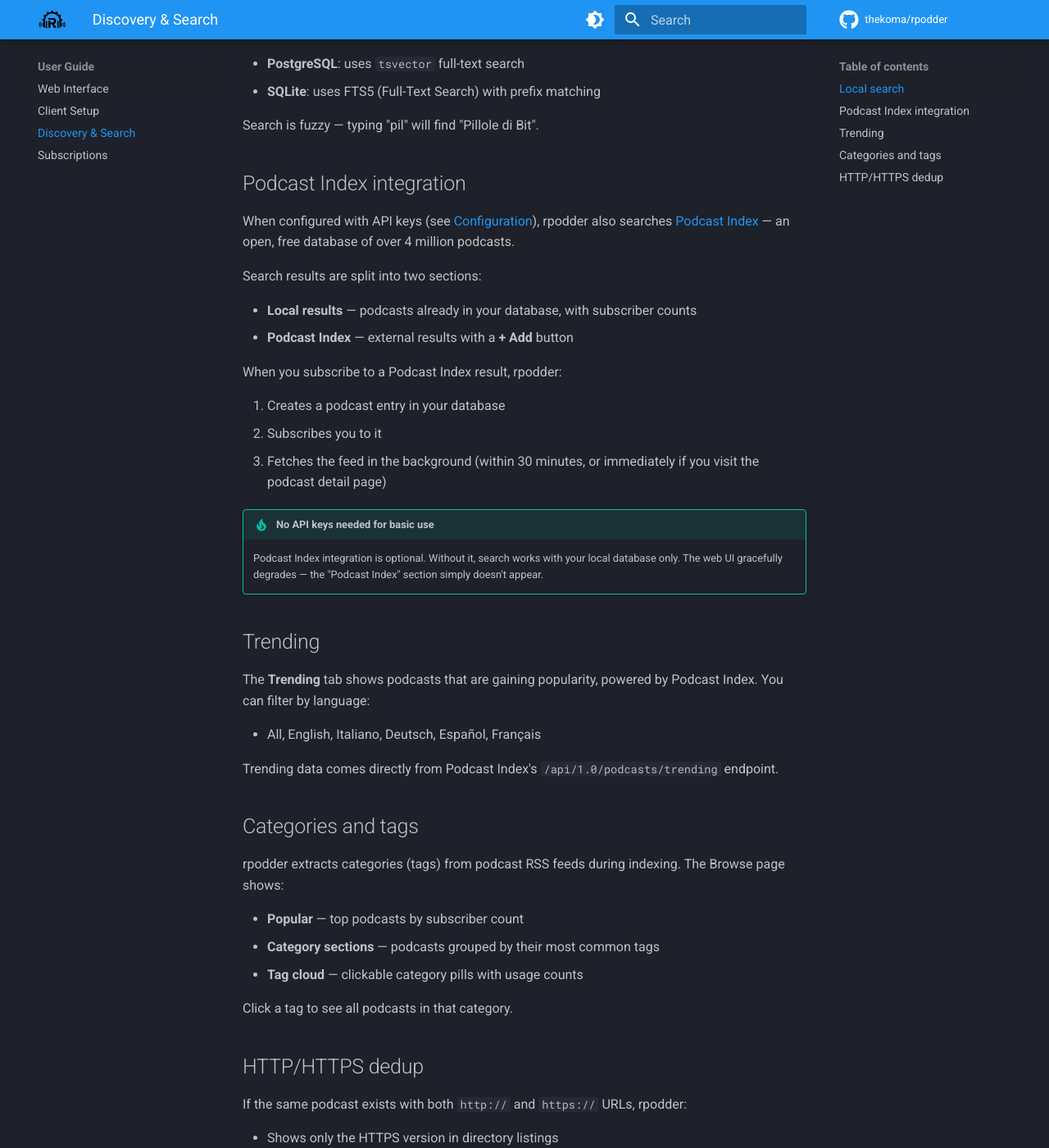
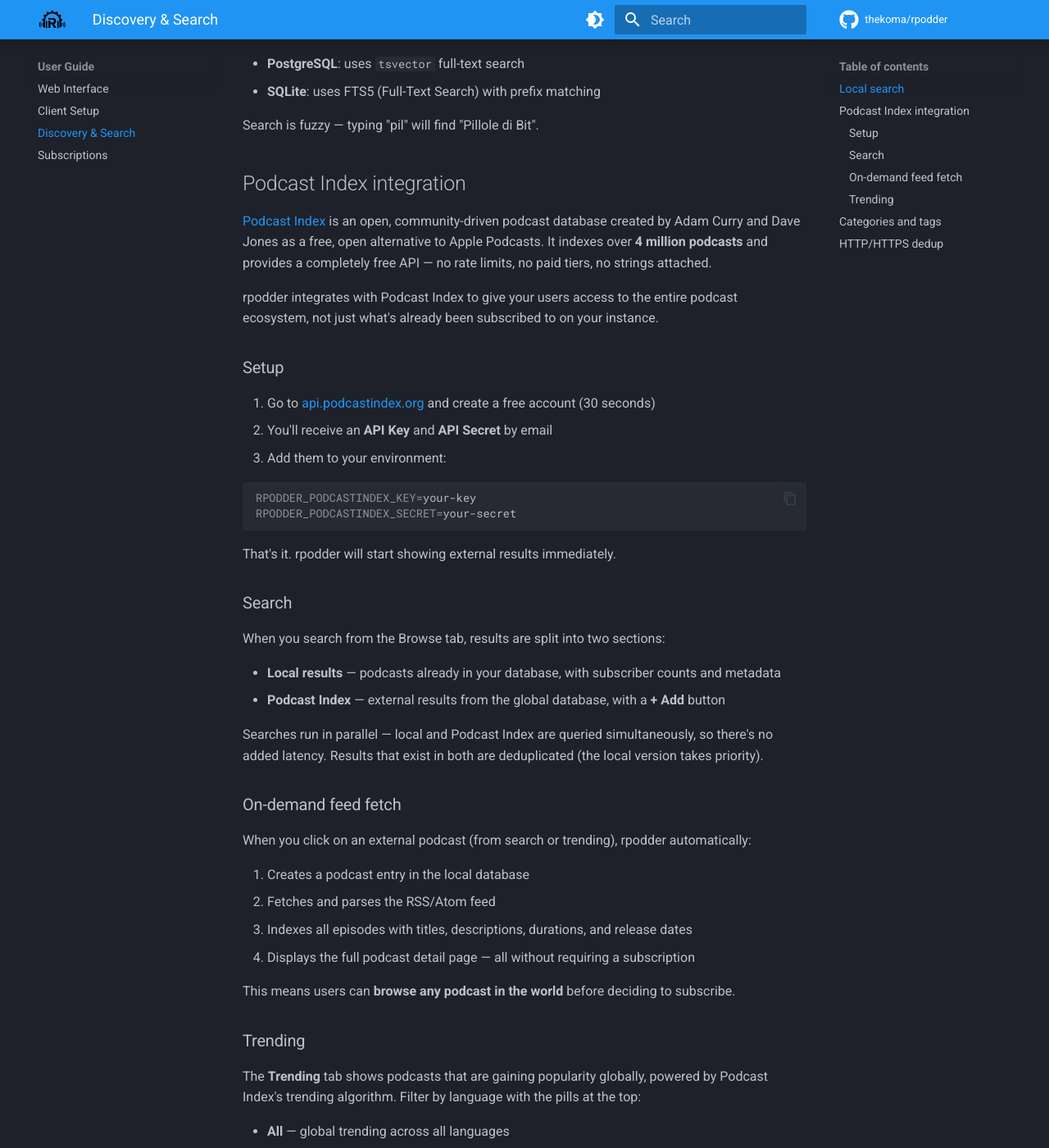
Before and after one commit to thekoma/rpodder, an MkDocs documentation site: the page built from docs/src/user-guide/discovery.md, in a window 1280 px wide and 1400 px high, scrolled down 1386 px. Shown: the whole window at 82% size. Built offline with MkDocs 1.6.1 and Material for MkDocs 9.7.7, drawn with Linux system fonts in a browser that asks for light colours; comment, search, counter and statistics services are not loaded; some of the changed text lies outside the part shown.

Commit message:
Document Podcast Index integration in docs, README, and CLAUDE.md
- Configuration guide: expanded Podcast Index section with setup
  instructions, recommendation tip, and link to free API registration
- Discovery guide: full Podcast Index documentation covering setup,
  search, on-demand feed fetch, trending, and a note about the project
- API reference: added response examples for external search endpoint
- README: added PODCASTINDEX_KEY/SECRET to config table
- CLAUDE.md: added Podcast Index env vars to config table

Co-Authored-By: Claude Opus 4.6 (1M context) <noreply@anthropic.com>

````diff
--- a/docs/src/user-guide/discovery.md
+++ b/docs/src/user-guide/discovery.md
@@ -17,29 +17,57 @@ Search is fuzzy — typing "pil" will find "Pillole di Bit".
 
 ## Podcast Index integration
 
-When configured with API keys (see [Configuration](../getting-started/configuration.md#podcast-index)), rpodder also searches [Podcast Index](https://podcastindex.org) — an open, free database of over 4 million podcasts.
+[Podcast Index](https://podcastindex.org/) is an open, community-driven podcast database created by Adam Curry and Dave Jones as a free, open alternative to Apple Podcasts. It indexes over **4 million podcasts** and provides a completely free API — no rate limits, no paid tiers, no strings attached.
 
-Search results are split into two sections:
+rpodder integrates with Podcast Index to give your users access to the entire podcast ecosystem, not just what's already been subscribed to on your instance.
 
-- **Local results** — podcasts already in your database, with subscriber counts
-- **Podcast Index** — external results with a **+ Add** button
+### Setup
 
-When you subscribe to a Podcast Index result, rpodder:
+1. Go to [api.podcastindex.org](https://api.podcastindex.org/) and create a free account (30 seconds)
+2. You'll receive an **API Key** and **API Secret** by email
+3. Add them to your environment:
 
-1. Creates a podcast entry in your database
-2. Subscribes you to it
-3. Fetches the feed in the background (within 30 minutes, or immediately if you visit the podcast detail page)
+```bash
+RPODDER_PODCASTINDEX_KEY=your-key
+RPODDER_PODCASTINDEX_SECRET=your-secret
+```
+
+That's it. rpodder will start showing external results immediately.
+
+### Search
+
+When you search from the Browse tab, results are split into two sections:
+
+- **Local results** — podcasts already in your database, with subscriber counts and metadata
+- **Podcast Index** — external results from the global database, with a **+ Add** button
+
+Searches run in parallel — local and Podcast Index are queried simultaneously, so there's no added latency. Results that exist in both are deduplicated (the local version takes priority).
+
+### On-demand feed fetch
+
+When you click on an external podcast (from search or trending), rpodder automatically:
+
+1. Creates a podcast entry in the local database
+2. Fetches and parses the RSS/Atom feed
+3. Indexes all episodes with titles, descriptions, durations, and release dates
+4. Displays the full podcast detail page — all without requiring a subscription
+
+This means users can **browse any podcast in the world** before deciding to subscribe.
+
+### Trending
+
+The **Trending** tab shows podcasts that are gaining popularity globally, powered by Podcast Index's trending algorithm. Filter by language with the pills at the top:
+
+- **All** — global trending across all languages
+- **English**, **Italiano**, **Deutsch**, **Español**, **Français** — filtered by language
+
+This is a great way to discover popular podcasts in your language that you might not have heard of.
 
 !!! tip "No API keys needed for basic use"
-    Podcast Index integration is optional. Without it, search works with your local database only. The web UI gracefully degrades — the "Podcast Index" section simply doesn't appear.
+    Podcast Index integration is optional. Without it, search works with your local database only and the Trending tab won't appear. The web UI gracefully degrades — everything else works exactly the same.
 
-## Trending
-
-The **Trending** tab shows podcasts that are gaining popularity, powered by Podcast Index. You can filter by language:
-
-- All, English, Italiano, Deutsch, Español, Français
-
-Trending data comes directly from Podcast Index's `/api/1.0/podcasts/trending` endpoint.
+!!! info "About Podcast Index"
+    [Podcast Index](https://podcastindex.org/) is a 501(c)(3) non-profit that believes podcast data should be open and free. Their API has no rate limits, no paid tiers, and is funded entirely by the community via [Podcasting 2.0 Value4Value](https://podcastindex.org/donate). If you find it useful, consider supporting them.
 
 ## Categories and tags
 
````
Also changed, not shown: CLAUDE.md (+2 -0 lines), README.md (+2 -0 lines), docs/src/api/directory.md (+19 -3 lines), docs/src/getting-started/configuration.md (+7 -2 lines).
